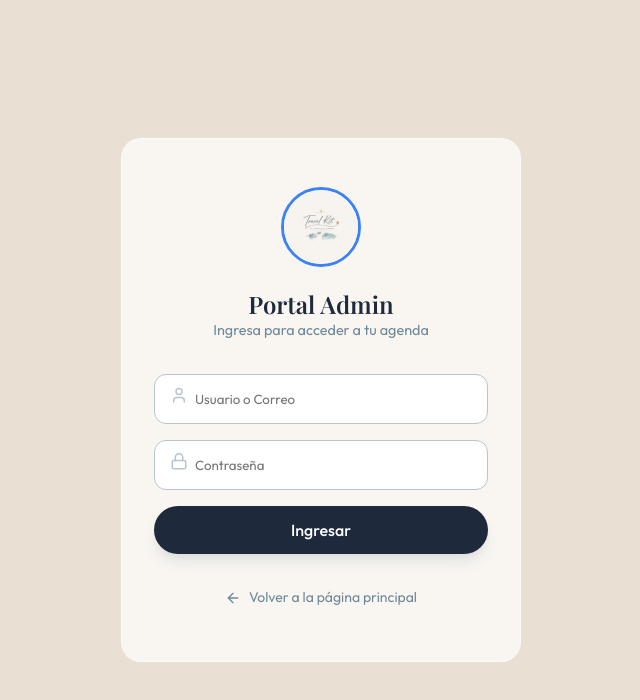
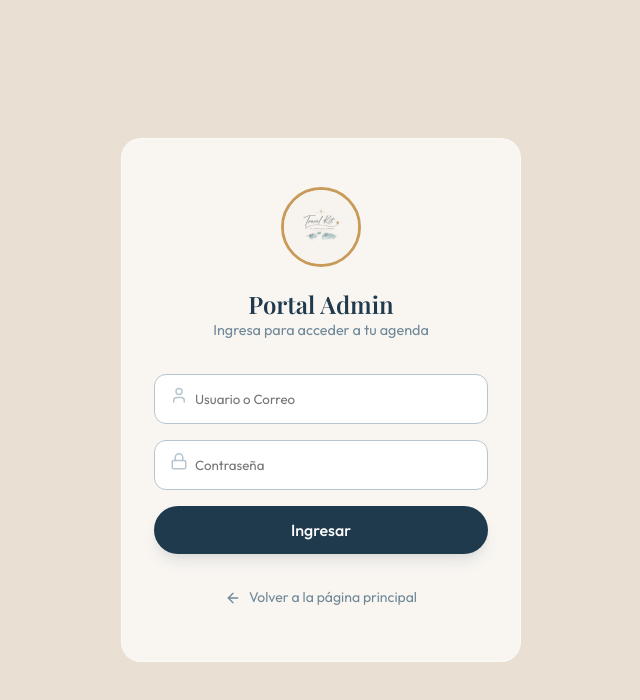
Before and after one commit to travelkitnow-oss/TravelKit, a React (Vite) app: page /login in a window 1280 px wide. Shown: the top 700 px of the page, without its empty margins (319-959 px from the left). Built offline with nearby package versions, Linux system fonts and the light colour scheme; no server answers; a web font is replaced by a local one.

Commit message:
fix: scoped Pasajes CSS to prevent global color overrides and restored Landing Page branding

```diff
--- a/src/pages/admin/Pasajes/Pasajes.css
+++ b/src/pages/admin/Pasajes/Pasajes.css
@@ -1,7 +1,7 @@
-:root {
-  --color-primary: #1e293b;
-  --color-accent: #3b82f6;
-  --color-success: #10b981;
+.pasajes-page {
+  --color-primary-local: #1e293b;
+  --color-accent-local: #3b82f6;
+  --color-success-local: #10b981;
   --radius-xl: 24px;
   --shadow-premium: 0 10px 25px -5px rgba(0, 0, 0, 0.05);
 }
@@ -61,11 +61,11 @@
   transition: all 0.2s ease; margin-bottom: 0.4rem; text-align: left;
 }
 .client-item:hover { background: #f1f5f9; }
-.client-item.active { background: var(--color-primary); color: white; }
+.client-item.active { background: var(--color-primary-local); color: white; }
 
 .client-avatar {
   width: 38px; height: 38px; border-radius: 10px; background: #e2e8f0;
-  display: flex; align-items: center; justify-content: center; font-weight: 700; color: var(--color-primary);
+  display: flex; align-items: center; justify-content: center; font-weight: 700; color: var(--color-primary-local);
 }
 .client-item.active .client-avatar { background: rgba(255, 255, 255, 0.2); color: white; }
 
@@ -84,7 +84,7 @@
 .empty-state-content-pro { max-width: 400px; }
 .icon-badge {
   width: 70px; height: 70px; background: #f1f5f9; border-radius: 20px;
-  display: flex; align-items: center; justify-content: center; margin: 0 auto 1.5rem; color: #3b82f6;
+  display: flex; align-items: center; justify-content: center; margin: 0 auto 1.5rem; color: var(--color-accent-local);
 }
 
 .empty-state-content-pro h3 { font-size: 1.5rem; font-weight: 700; margin-bottom: 0.5rem; }
@@ -92,7 +92,7 @@
 
 /* Tarjetas y otros */
 .client-header-card { background: white; padding: 1.5rem 2rem; border-radius: var(--radius-xl); box-shadow: var(--shadow-premium); border: 1px solid #f1f5f9; }
-.client-large-avatar { width: 56px; height: 56px; border-radius: 16px; background: #f1f5f9; color: var(--color-primary); display: flex; align-items: center; justify-content: center; }
+.client-large-avatar { width: 56px; height: 56px; border-radius: 16px; background: #f1f5f9; color: var(--color-primary-local); display: flex; align-items: center; justify-content: center; }
 
 .tickets-grid { display: grid; grid-template-columns: repeat(auto-fill, minmax(350px, 1fr)); gap: 1.5rem; margin-top: 1.5rem; }
 .ticket-card { background: white; border-radius: var(--radius-xl); padding: 1.5rem; position: relative; border: 1px solid #f1f5f9; box-shadow: var(--shadow-premium); }
@@ -100,14 +100,14 @@
 .price-info-card { background: #f8fafc; border-radius: 16px; padding: 1rem; border: 1px solid #e2e8f0; }
 .price-row { display: flex; justify-content: space-between; align-items: center; }
 .price-label { font-size: 0.7rem; color: #64748b; text-transform: uppercase; font-weight: 700; }
-.price-value { font-weight: 800; color: var(--color-primary); font-size: 1.1rem; }
+.price-value { font-weight: 800; color: var(--color-primary-local); font-size: 1.1rem; }
 .price-row.individual { margin-top: 0.75rem; padding-top: 0.75rem; border-top: 1px dashed #cbd5e1; }
-.price-row.individual .price-value { color: var(--color-success); }
+.price-row.individual .price-value { color: var(--color-success-local); }
 
-.ticket-file-link { display: flex; align-items: center; gap: 0.75rem; padding: 0.8rem; background: #f1f5f9; border-radius: 12px; text-decoration: none; color: var(--color-primary); font-size: 0.85rem; font-weight: 600; }
+.ticket-file-link { display: flex; align-items: center; gap: 0.75rem; padding: 0.8rem; background: #f1f5f9; border-radius: 12px; text-decoration: none; color: var(--color-primary-local); font-size: 0.85rem; font-weight: 600; }
 
 .file-upload-label-simple { display: inline-block; padding: 0.8rem 1.5rem; background: #f1f5f9; border-radius: 12px; cursor: pointer; font-weight: 600; font-size: 0.9rem; color: #64748b; transition: all 0.2s; }
-.file-upload-label-simple:hover { background: #e2e8f0; color: var(--color-primary); }
+.file-upload-label-simple:hover { background: #e2e8f0; color: var(--color-primary-local); }
 
 @keyframes fadeIn { from { opacity: 0; transform: translateY(10px); } to { opacity: 1; transform: translateY(0); } }
 .animate-fade-in { animation: fadeIn 0.5s ease; }
```
